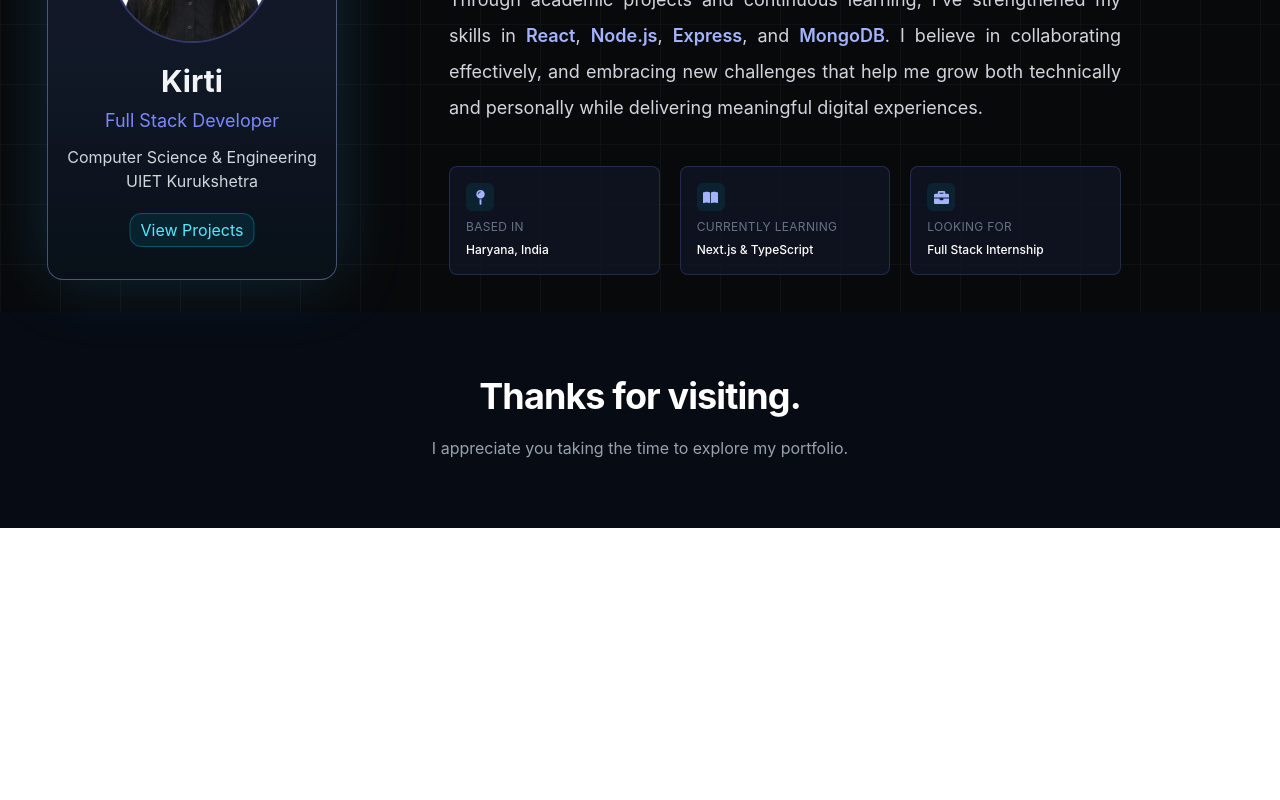
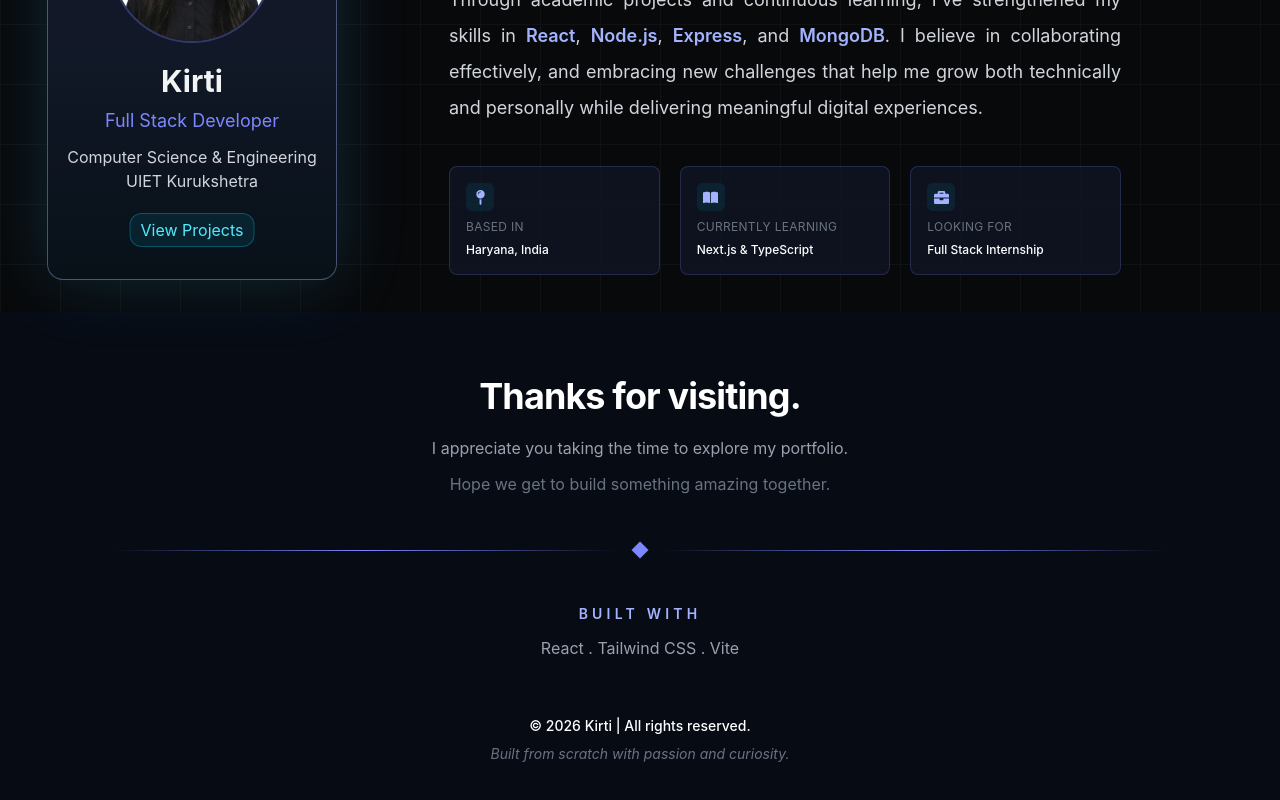
Before and after one commit to Kirti391/Portfolio-website, a React (Vite) app: page / in a window 1280 px wide. Shown: the part 1348-2148 px from the top of the page. Before the commit the page ends 1876 px from the top, so only its background shows below. Built offline with nearby package versions, Linux system fonts and the light colour scheme.

Commit message:
feat: build responsive footer section

```diff
--- a/src/components/footer.jsx
+++ b/src/components/footer.jsx
@@ -1,14 +1,26 @@
-function Footer(){
-    return(
+function Footer() {
+  return (
     <footer className="bg-[#070B14] w-full px-6 md:px-16 lg:px-28 py-16">
 
       <div className="max-w-6xl mx-auto ">
-            <h2 className="text-center font-bold text-3xl md:text-4xl font-bold tracking-tight text-white">Thanks for visiting.</h2>
+        <h2 className="text-center font-bold text-3xl md:text-4xl tracking-tight text-white">Thanks for visiting.</h2>
         <p className="text-center text-gray-400 mt-4 leading-8 mx-auto max-w-xl">I appreciate you taking the time to explore my portfolio.</p>
-            <div className="flex items-center justify-center gap-4">
-              <div></div>
-              <div></div>
-              <div></div>
+        <p className="mt-2 text-gray-500 text-center">Hope we get to build something amazing together. </p>
+        <div className=" mt-12 flex items-center justify-center gap-4">
+          <div className="flex-1 h-px  bg-gradient-to-r from-transparent via-indigo-400 to-transparent"></div>
+          <div className="flex h-3 w-3  bg-indigo-400 rotate-45"></div>
+          <div className="flex-1 h-px  bg-gradient-to-r from-transparent via-indigo-400 to-transparent"></div>
+        </div>
+        <div className="text-center mt-12 ">
+          <h3 className="text-sm uppercase tracking-[0.3em] font-semibold text-indigo-300">Built with</h3>
+          <p className="text-gray-400 mt-3" >React . Tailwind CSS . Vite</p>
+        </div>
+        <div className=" text-center mt-14 pb-16">
+          <p className="text-sm text-white font-medium">© {new Date().getFullYear()} Kirti | All rights reserved.</p>
+
+          <p className="mt-2 text-sm text-gray-500 italic ">
+            Built from scratch with passion and curiosity.
+          </p>
         </div>
       </div>
     </footer>
```
Lines whose indentation alone changed are shown as unchanged.
